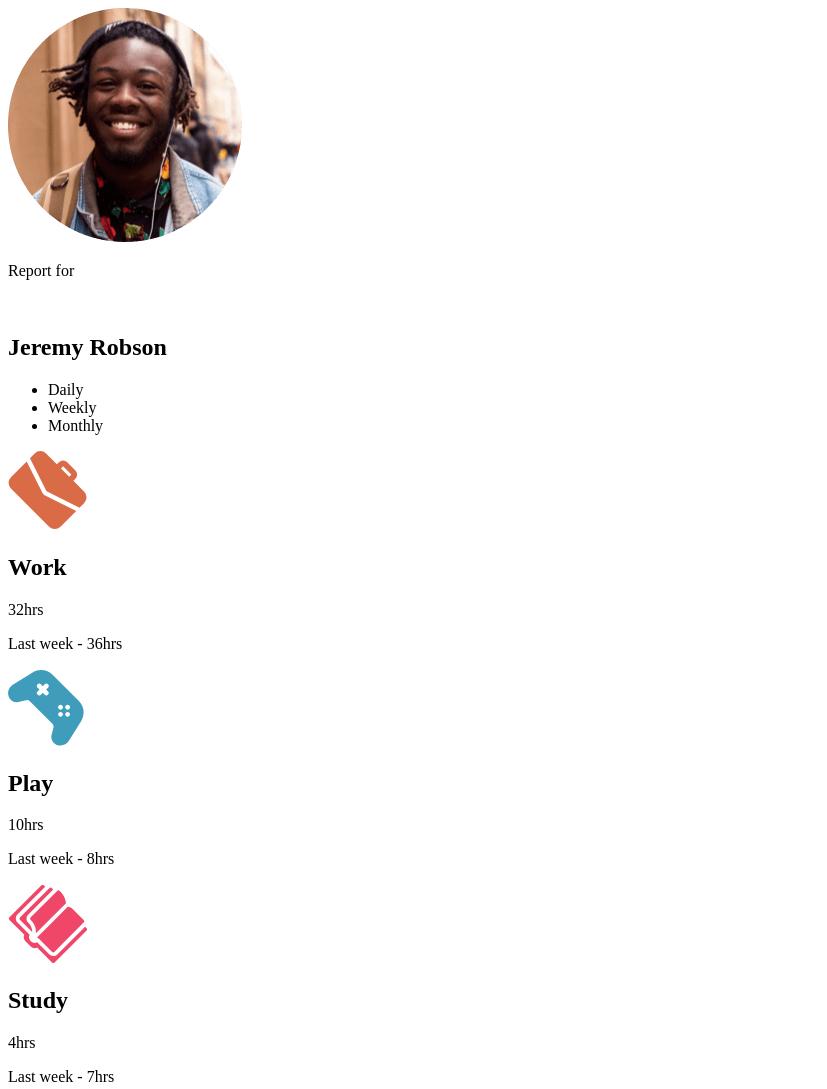
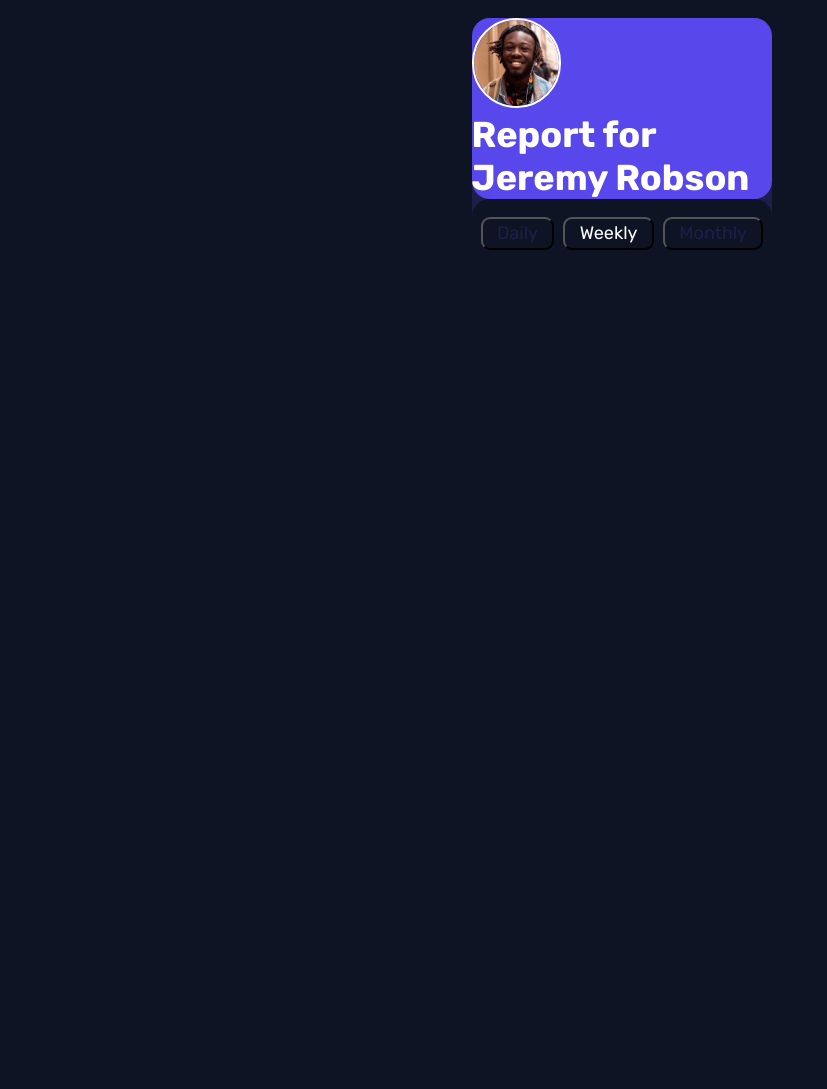
Before and after one commit to Glenda9031/Time_Tracking_Dashboard_Main_2, a plain HTML site: page index.html in a window 1280 px wide. Shown: the top 1089 px of the page, without its empty margins (0-827 px from the left). After the commit the page ends 800 px from the top, so only its background shows below. Drawn offline with Linux system fonts and the light colour scheme.

Commit message:
Revised index.html and style.css

```diff
--- a/css/style.css
+++ b/css/style.css
@@ -1,18 +1,23 @@
 @import url('https://fonts.googleapis.com/css2?family=Rubik:ital,wght@0,300..900;1,300..900&display=swap');
 
 :root {
-    --blue: hsl(246, 80%, 60%);
-    --light-red-(work): hsl(15, 100%, 70%);
-    --soft-blue-(play): hsl(195, 74%, 62%);
-    --light-red-(study): hsl(348, 100%, 68%);
-    --lime-green-(exercise): hsl(145, 58%, 55%);
-    --violet-(social): hsl(264, 64%, 52%);
-    --soft-orange-(self-care): hsl(43, 84%, 65%);
 
-    --very-dark-blue: hsl(226, 43%, 10%);
-    --dark-blue: hsl(235, 46%, 20%);
-    --desaturated-blue: hsl(235, 45%, 61%);
-    --pale-blue: hsl(236, 100%, 87%);
+    /* Colors */
+    --avatar: hsl(246, 80%, 60%);
+    --orange: hsl(15, 100%, 70%);
+    --cyan: hsl(195, 74%, 62%);
+    --red: hsl(348, 100%, 68%);
+    --green: hsl(145, 58%, 55%);
+    --purple: hsl(264, 64%, 52%);
+    --yellow: hsl(43, 84%, 65%);
+
+    --neutral-1: hsl(226, 43%, 10%);
+    --neutral-2: hsl(235, 46%, 20%);
+    --neutral-3: hsl(235, 45%, 61%);
+    --neutral-4: hsl(236, 100%, 87%);
+
+    /* Cards */
+    --bg: var(--neutral-2);
 }
 
 *,
@@ -29,8 +34,67 @@ html {
 
 body {
     font-family: 'Rubik', sans-serif;
-    font-size: 1rem;
-    line-height: 1.6;
-    color: var(--very-dark-blue);
-    background-color: var(--pale-blue);
+    color: #fff;
+    background-color: var(--neutral-1);
+    display: grid;
+    place-items: center;
+    padding: 1rem;
 }
+
+.container {
+    display: flex;
+    flex-wrap: wrap;
+    gap: clamp(1rem, 3vw, 2rem);
+}
+
+.card {
+    background-color: var(--neutral-2);
+    border-radius: 1rem;
+}
+
+.card > div{
+    border-radius: 1rem;
+    background-color: var(--bg);
+}
+
+.avatar {
+    width: clamp(4rem, 7vw, 7.5rem);
+    border: 2px solid #fff;
+    border-radius: 100vw;
+}
+
+.card--avatar {
+    display: flex;
+    flex-direction: column;
+    justify-content: space-between;
+}
+
+.card--avatar-top {
+    --bg: var(--avatar);
+    border-radius: 1rem;
+}
+
+.card--avatar-bottom {
+    --bg: var(--neutral-1);
+    display: flex;
+    justify-content: center;
+    align-items: center;
+    gap: .5rem;
+    padding: 1rem .5rem;
+    border-bottom-left-radius: 1rem;
+    border-bottom-right-radius: 1rem;
+}
+
+.btn {
+    font: inherit;
+    background: none;*/
+    border: none;
+    color: var(--neutral-2);
+    flex: 1 1 100%;
+    border-radius: .5rem;
+    padding: .2rem .8rem;
+}
+
+.btn.active {
+    color: #fff;
+ }
--- a/index.html
+++ b/index.html
@@ -5,117 +5,36 @@
   <meta name="viewport" content="width=device-width, initial-scale=1.0"> <!-- displays site properly based on user's device -->
 
   <link rel="icon" type="image/png" sizes="32x32" href="./images/favicon-32x32.png">
-  <link rel="stylesheet" href="css/sty0le.css">
+  <link rel="stylesheet" href="css/style.css">
   <title>Frontend Mentor | Time tracking dashboard</title>
 
 </head>
 <body>
+  <div class="container">
+    <div class="card card--avatar">
+      <div class="card--avatar-top">
+        <img src="./images/image-jeremy.png" alt="Jeremy Robson" class="avatar">
+        <h1>
+          <span>Report for</span><br>
+          Jeremy Robson
+        </h1>
+      </div> <!-- End of Card-Avatar-Top div -->
+      <div class="card--avatar-bottom">
+          <button class="btn">Daily</button>
+          <button class="btn active">Weekly</button>
+          <button class="btn">Monthly</button>
+        </div> <!-- End of Card-Avatar-Bottom div -->
+     </div> <!-- End of Card-Avatar div -->
 
-  <main>
-    <section class="profile-container">
-      <div class="profile">
-        <img src="./images/image-jeremy.png" alt="Jeremy Robson">
-        <div class="profile-info">
-          <p>Report for</p><br>
-          <h1>Jeremy Robson</h1>
+    <div class="container--timecards">
+      <div class="card timecard">
+
       </div>
     </div>
-    <div class="profile-time">
-      <ul>
-        <li>Daily</li>
-        <li>Weekly</li>
-        <li>Monthly</li>
-      </ul>
-    </div>
-    </section>
 
-    <section class="time-container">
-      <div class="work">
-        <div class="work-header">
-          <img src="./images/icon-work.svg" alt="work">
-        </div>
-        <div class="title">
-          <h2>Work</h2>
-          <div class="dots"></div>
-        </div>
-        <div class="time">
-          <p class="hours-large">32hrs</p>
-          <p class="hours-small">Last week - 36hrs</p>
-        </div>
-      </div>
+  </div><!-- End of Container Div -->
 
-      <div class="play">
-        <div class="play-header">
-          <img src="./images/icon-play.svg" alt="play">
-        </div>
-        <div class="title">
-          <h2>Play</h2>
-          <div class="dots"></div>
-        </div>
-        <div class="time">
-          <p class="hours-large">10hrs</p>
-          <p class="hours-small">Last week - 8hrs</p>
-        </div>
-      </div>
 
-      <div class="study">
-        <div class="study">
-          <img src="./images/icon-study.svg" alt="study">
-        </div>
-        <div class="title">
-          <h2>Study</h2>
-          <div class="dots"></div>
-        </div>
-        <div class="time">
-          <p class="hours-large">4hrs</p>
-          <p class="hours-small">Last week - 7hrs</p>
-        </div>
-      </div>
 
-      <div class="exercise">
-        <div class="exercise">
-          <img src="./images/icon-exercise.svg" alt="exercise">
-        </div>
-        <div class="title">
-          <h2>Exercise</h2>
-          <div class="dots"></div>
-        </div>
-        <div class="time">
-          <p class="hours-large">4hrs</p>
-          <p class="hours-small">Last week - 5hrs</p>
-        </div>
-      </div>
-
-      <div class="social">
-        <div class="exercise">
-          <img src="./images/icon-social.svg" alt="social">
-        </div>
-        <div class="title">
-          <h2>Social</h2>
-          <div class="dots"></div>
-        </div>
-        <div class="time">
-          <p class="hours-large">5hrs</p>
-          <p class="hours-small">Last week - 10hrs</p>
-        </div>
-      </div>
-
-      <div class="self-care">
-        <div class="self-care">
-          <img src="./images/icon-self-care.svg" alt="self-care">
-        </div>
-        <div class="title">
-          <h2>Self-Care</h2>
-          <div class="dots"></div>
-        </div>
-        <div class="time">
-          <p class="hours-large">2hrs</p>
-          <p class="hours-small">Last week - 2hrs</p>
-        </div>
-      </div>
-    </section>
-  </main>
-
-<script src="script.js"></script>
 </body>
 </html>
```
